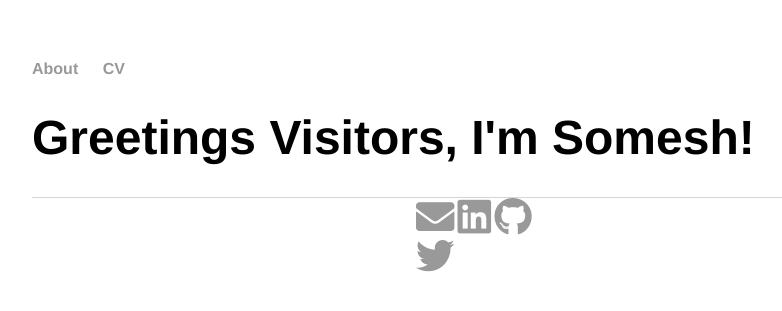
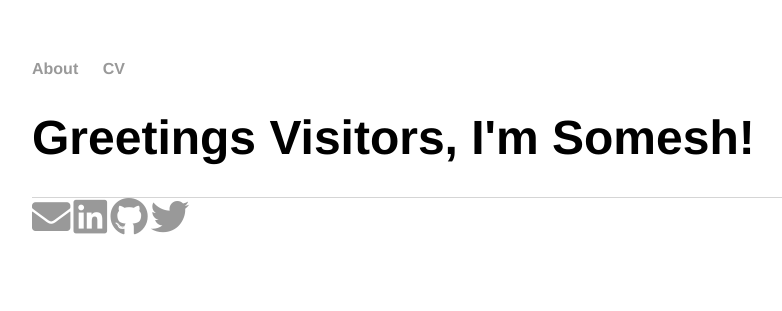
Before and after one commit to saisomesh2594/saisomesh2594.github.io, a Jekyll site: the page built from index.html, in a window 1280 px wide. Shown: the top 311 px of the page, without its empty margins (160-942 px from the left). Built offline with Jekyll 4.4.1, drawn with Linux system fonts in a browser that asks for light colours.

Commit message:
Update main.css

```diff
--- a/css/main.css
+++ b/css/main.css
@@ -44,6 +44,6 @@ ul.posts li {
 }
 
 .icon-container {
-  width: calc(32px * 4);
+
   margin: auto;
 }
```
